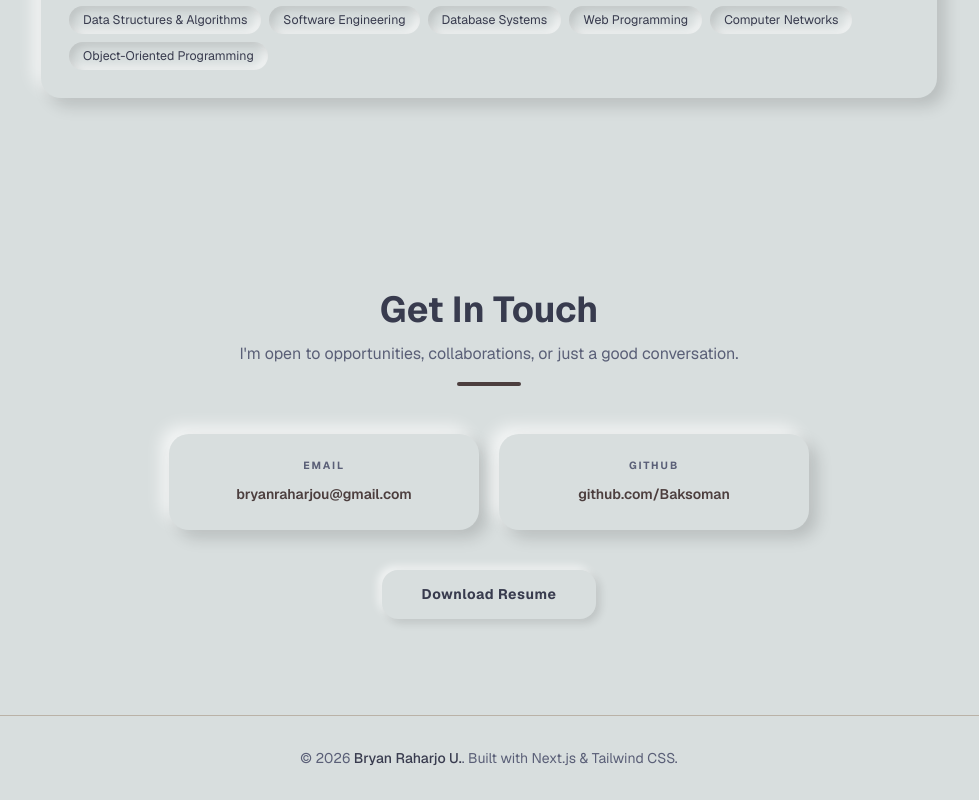
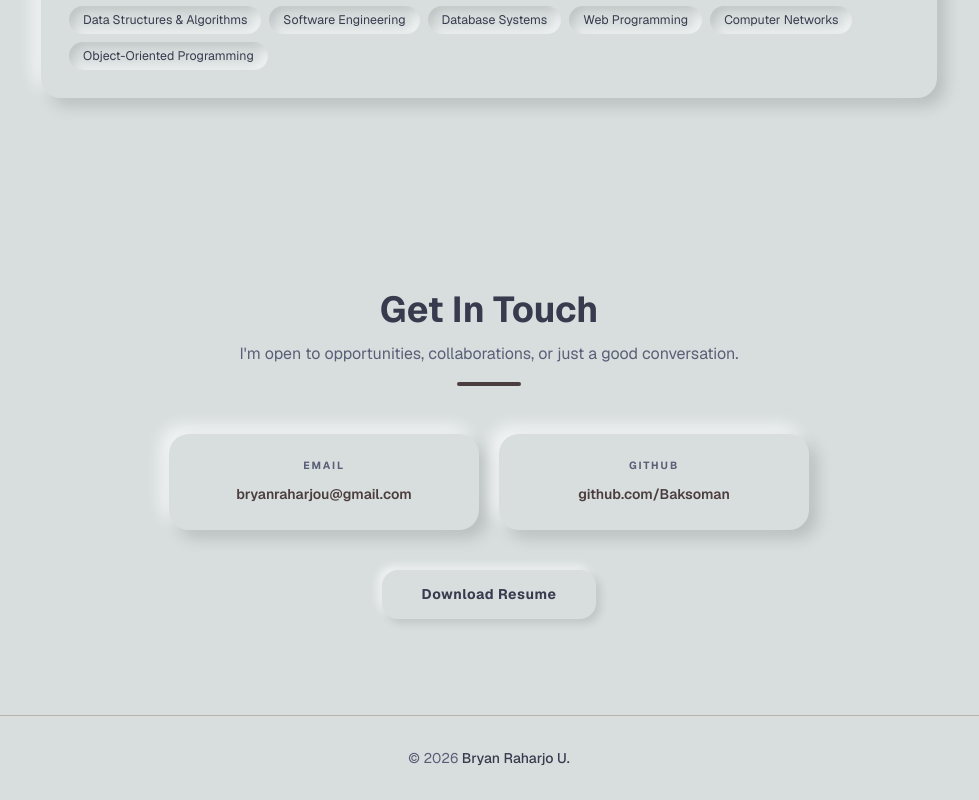
Before and after one commit to Baksoman/portofolio, a Next.js app: page / in a window 1280 px wide. Shown: the part 2640-3440 px from the top of the page, without its empty margins (151-1130 px from the left). Built offline with nearby package versions, Linux system fonts and the light colour scheme.

Commit message:
fix: minor text problem

```diff
--- a/src/components/layout/Footer.tsx
+++ b/src/components/layout/Footer.tsx
@@ -11,7 +11,6 @@ export function Footer() {
           <span className="font-medium text-[var(--color-text)]">
             {personalInfo.name}
           </span>
-          . Built with Next.js &amp; Tailwind CSS.
         </p>
       </div>
     </footer>
```
